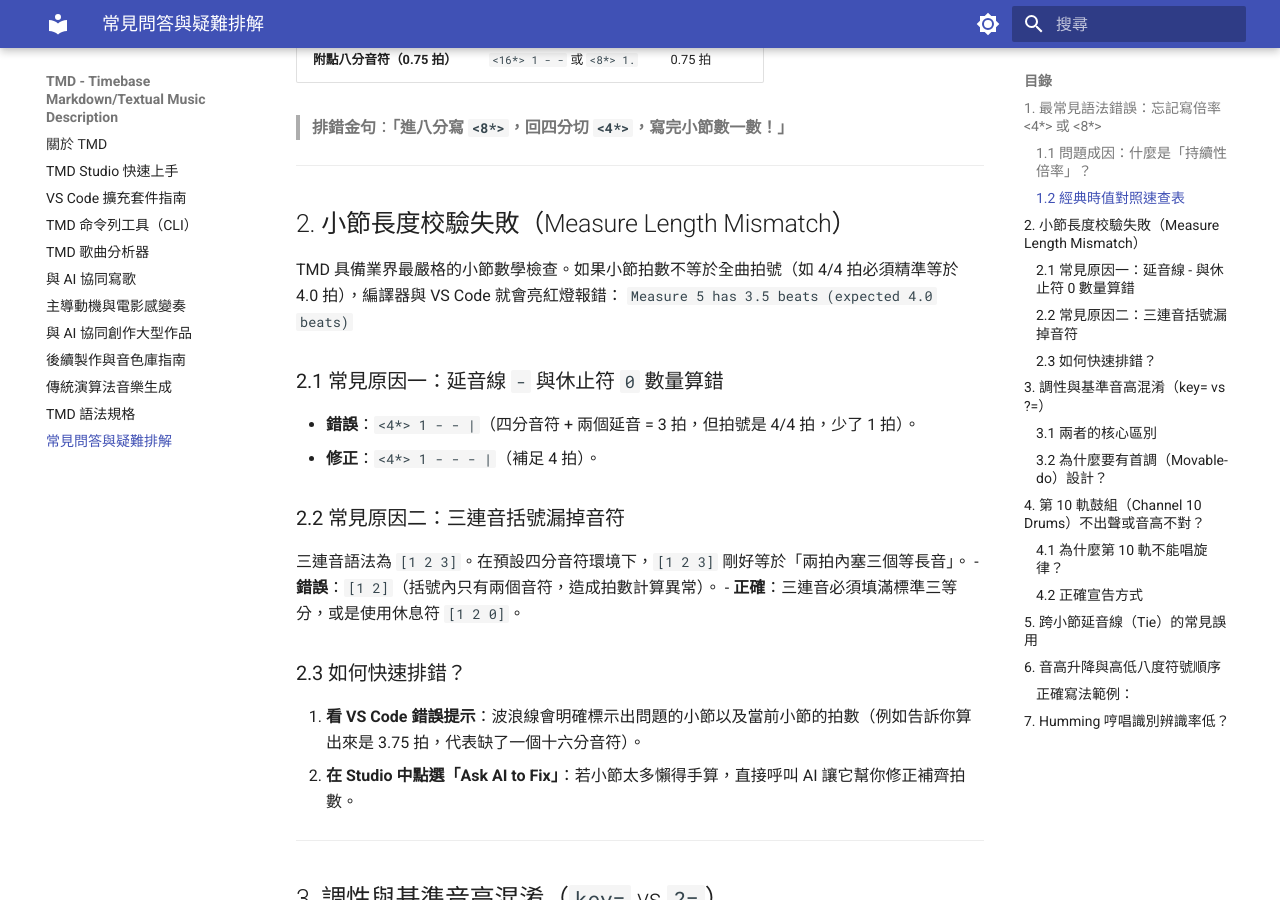
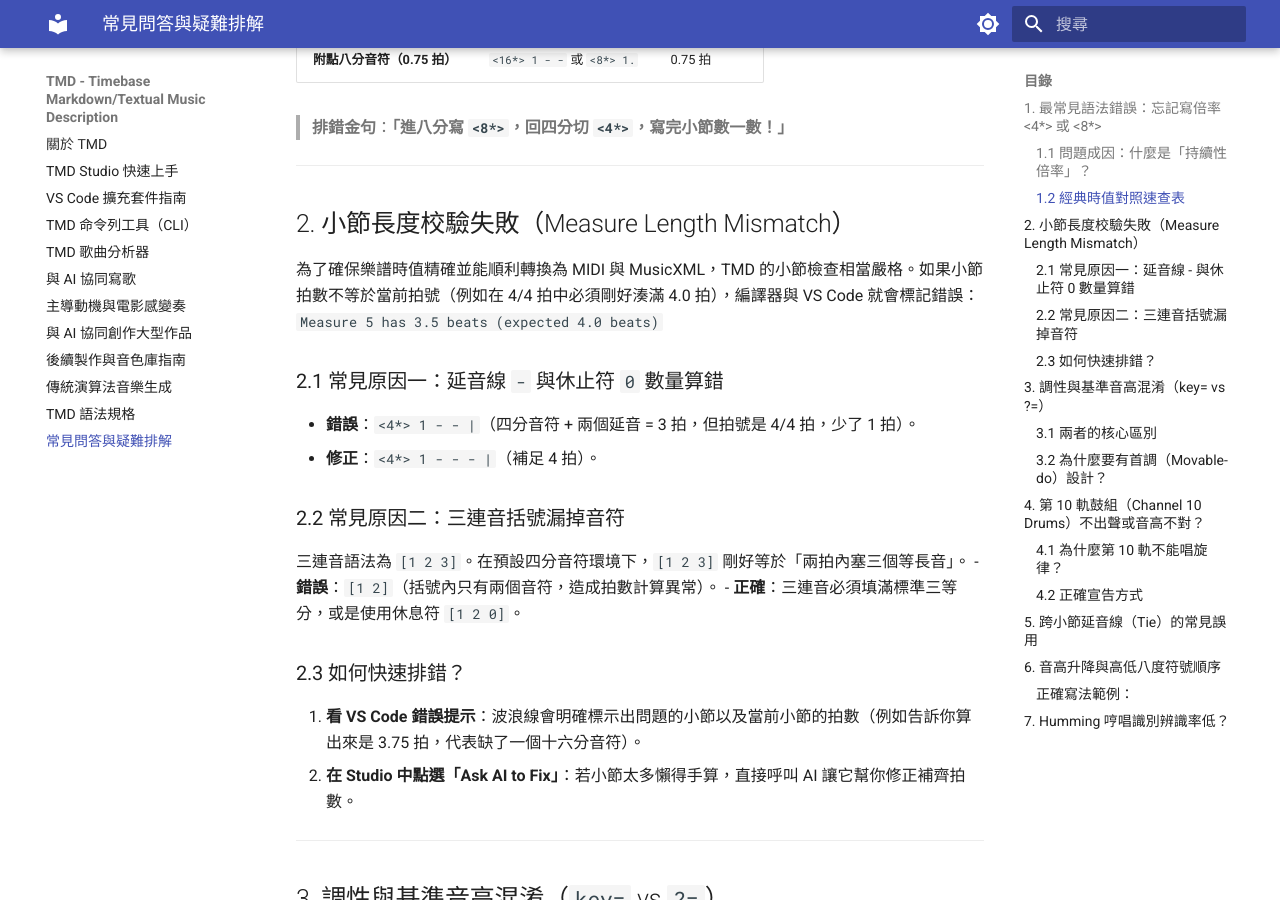
Before and after one commit to TMDLang/TMDLang.github.io, an MkDocs documentation site: the page built from docs/faq.md, in a window 1280 px wide and 900 px high, scrolled down 1137 px. Built offline with MkDocs 1.6.1 and Material for MkDocs 9.7.7, drawn with Linux system fonts in a browser that asks for light colours.

Commit message:
docs(faq): tone down phrasing regarding measure validation

```diff
--- a/docs/faq.md
+++ b/docs/faq.md
@@ -41,7 +41,7 @@
 
 ## 2. 小節長度校驗失敗（Measure Length Mismatch）
 
-TMD 具備業界最嚴格的小節數學檢查。如果小節拍數不等於全曲拍號（如 4/4 拍必須精準等於 4.0 拍），編譯器與 VS Code 就會亮紅燈報錯：
+為了確保樂譜時值精確並能順利轉換為 MIDI 與 MusicXML，TMD 的小節檢查相當嚴格。如果小節拍數不等於當前拍號（例如在 4/4 拍中必須剛好湊滿 4.0 拍），編譯器與 VS Code 就會標記錯誤：
 `Measure 5 has 3.5 beats (expected 4.0 beats)`
 
 ### 2.1 常見原因一：延音線 `-` 與休止符 `0` 數量算錯
```
